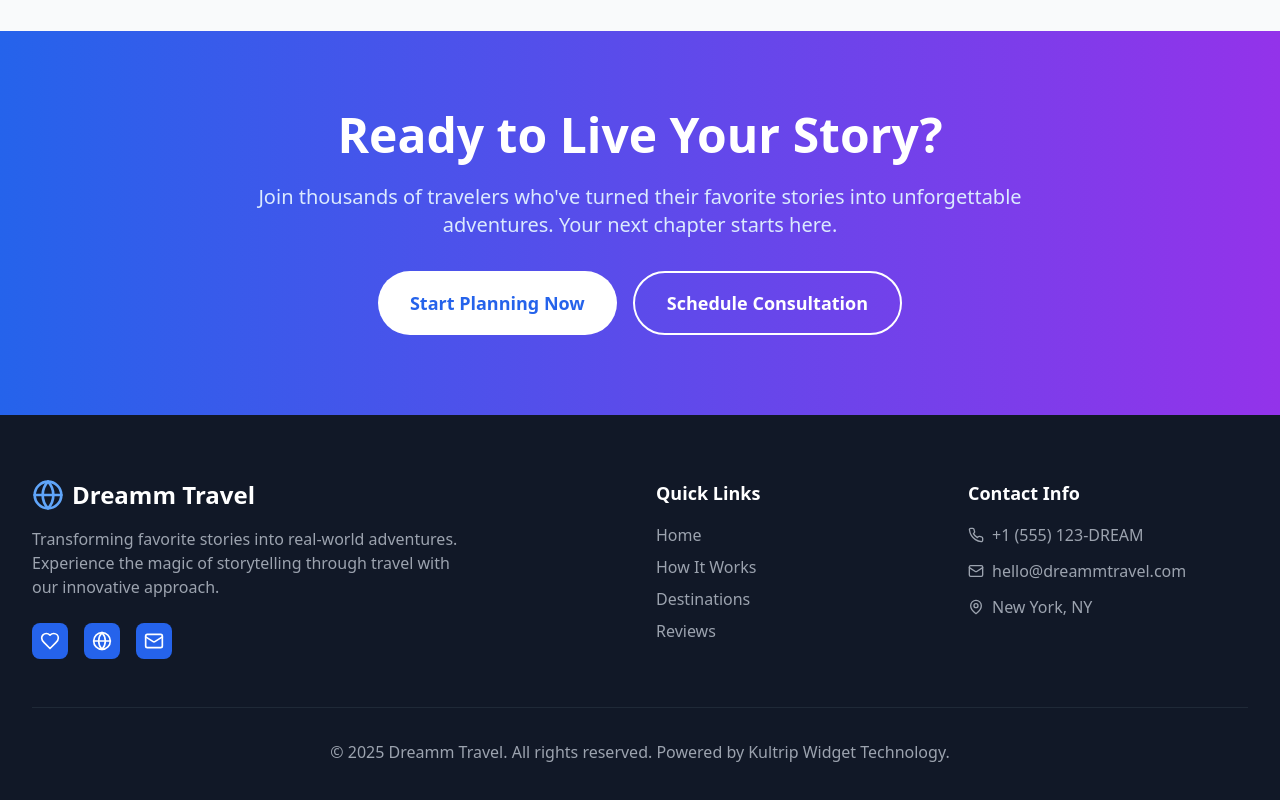
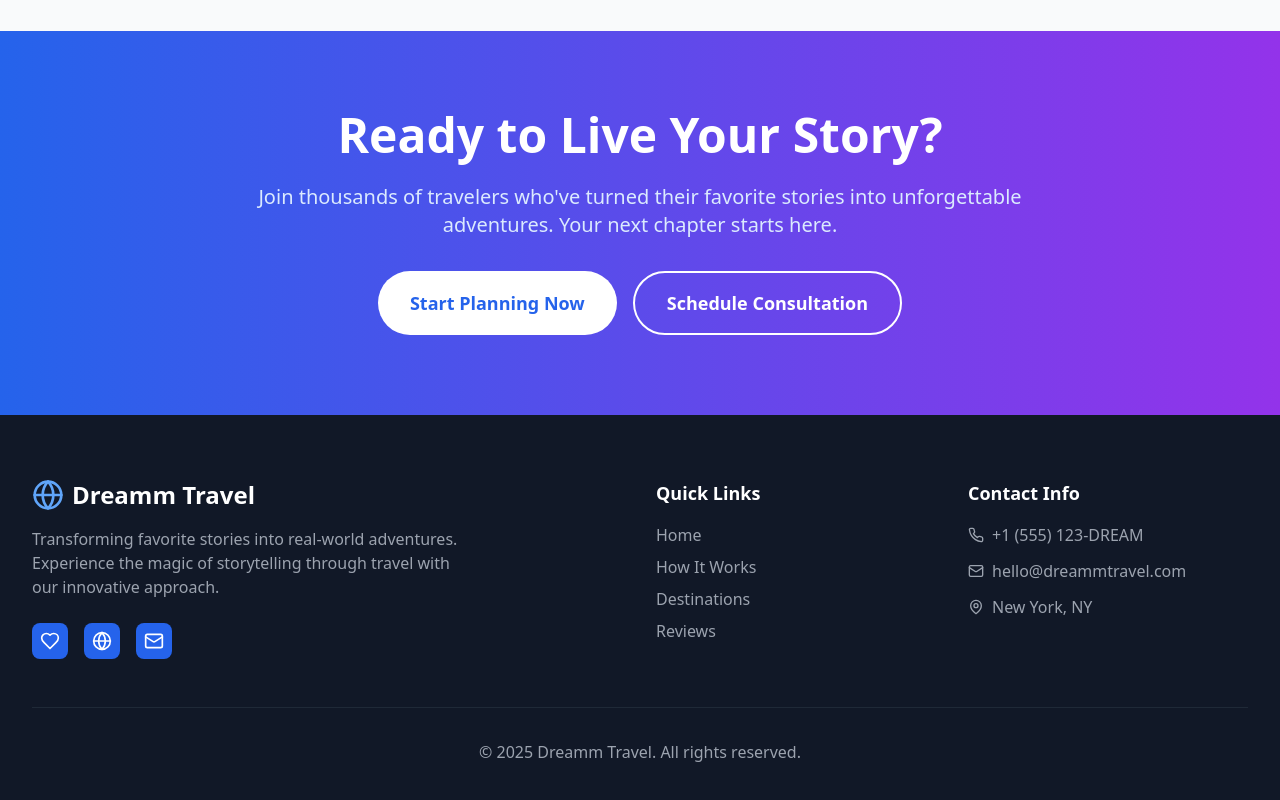
Before and after one commit to othiagoribeiro/acmekultrip, a React (Vite) app: page / in a window 1280 px wide. Shown: the part 3773-4573 px from the top of the page. Built offline with nearby package versions, Linux system fonts and the light colour scheme.

Commit message:
Atualizar texto do rodapé

```diff
--- a/src/App.tsx
+++ b/src/App.tsx
@@ -486,7 +486,7 @@ function App() {
           </div>
 
           <div className="border-t border-gray-800 mt-12 pt-8 text-center text-gray-400">
-            <p>&copy; 2025 Dreamm Travel. All rights reserved. Powered by Kultrip Widget Technology.</p>
+            <p>&copy; 2025 Dreamm Travel. All rights reserved.</p>
           </div>
         </div>
       </footer>
```
